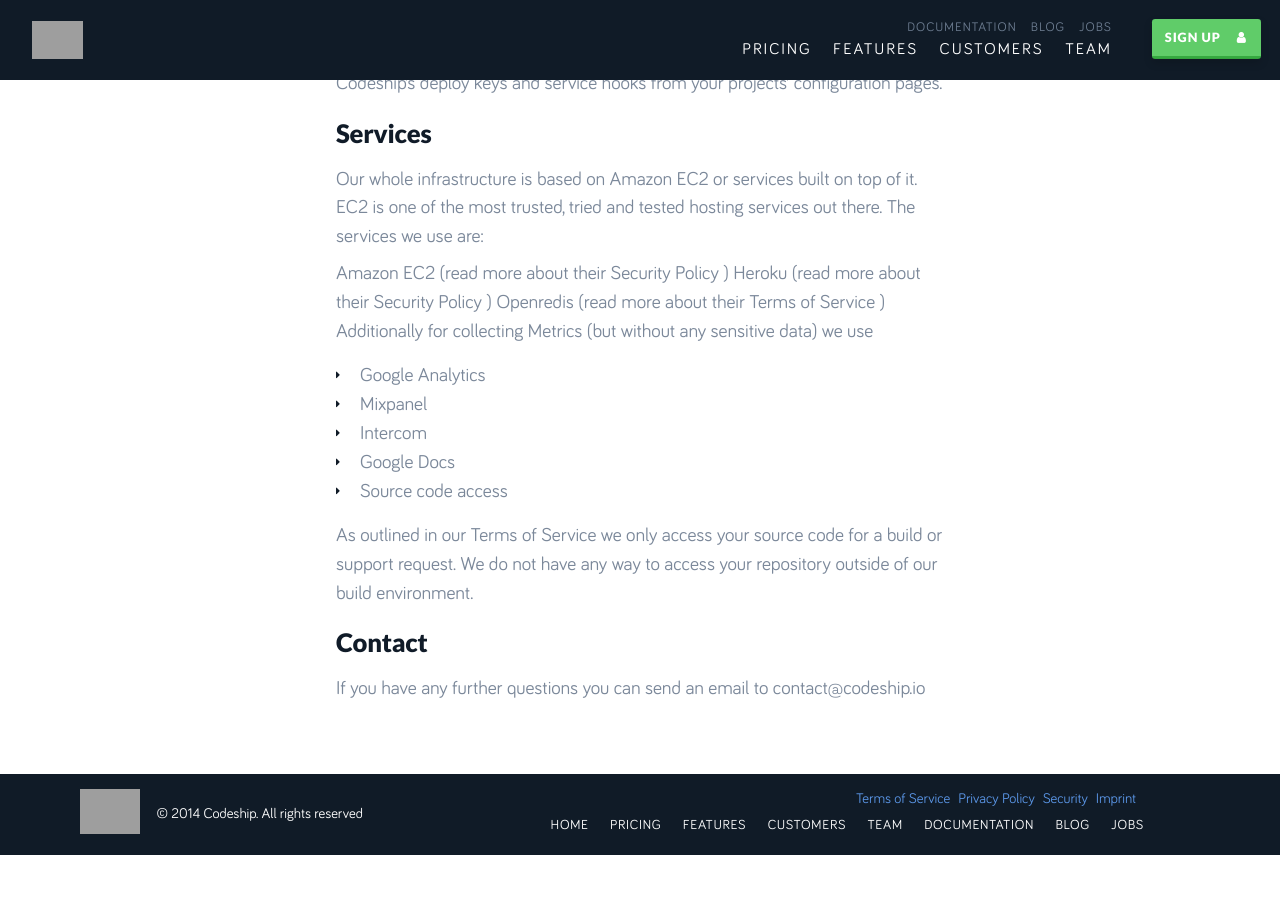
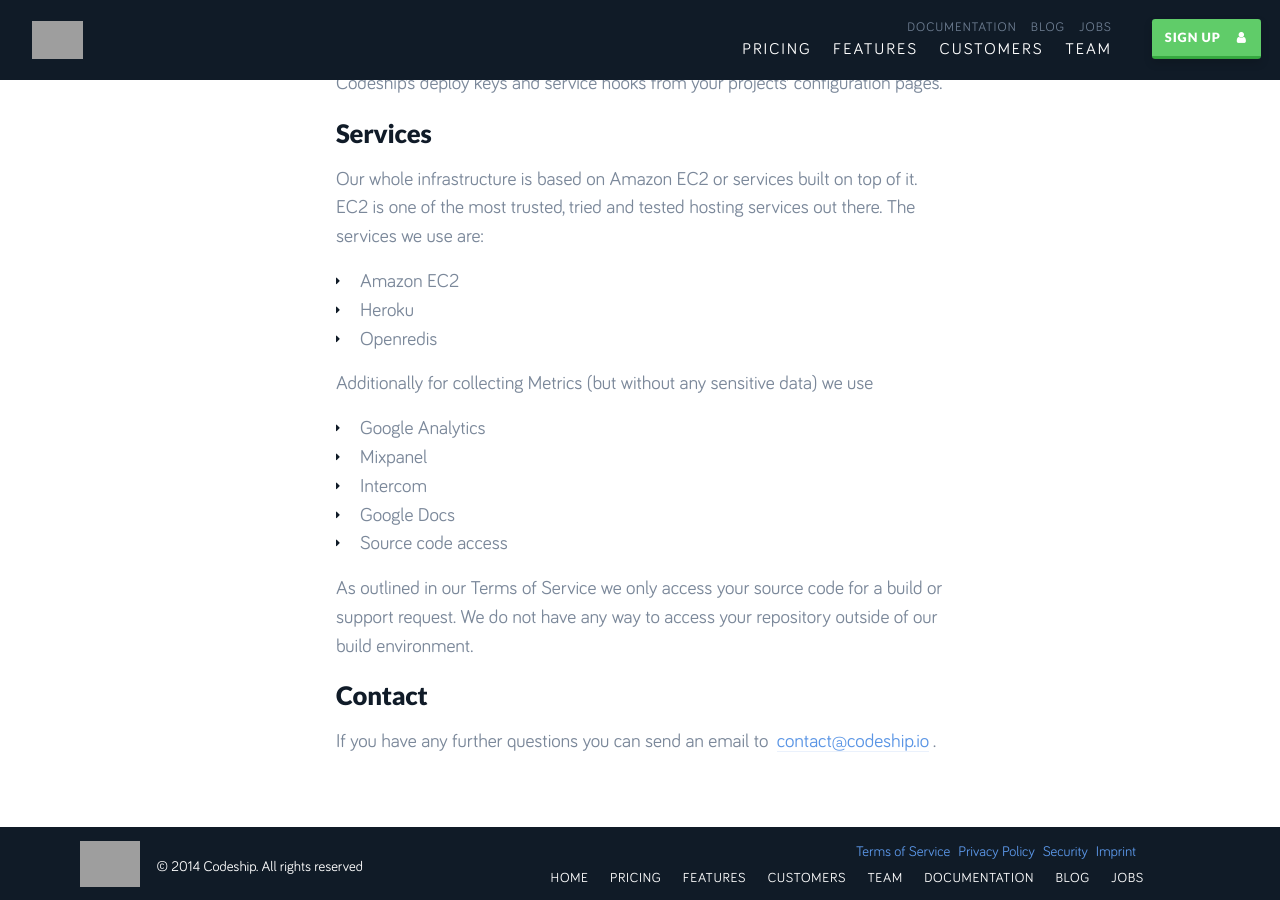
Before and after one commit to up1/documentation, a Jekyll site: the page built from _posts/security/2014-09-02-security.md, in a window 1280 px wide and 900 px high, scrolled down 1394 px. Built offline with Jekyll 4.4.1, drawn with Linux system fonts in a browser that asks for light colours; nearby versions of some CDN libraries; a script that is not in the unit is left out; comment, search, counter and statistics services are not loaded; before the commit the page ends 2249 px from its top, so only the background shows below that; grey boxes are pictures that could not be loaded.

Commit message:
Update Security pages

```diff
--- a/_posts/security/2014-09-02-security.md
+++ b/_posts/security/2014-09-02-security.md
@@ -28,9 +28,10 @@ You can revoke permission in your GitHub settings and by removing the Codeship's
 
 Our whole infrastructure is based on Amazon EC2 or services built on top of it. EC2 is one of the most trusted, tried and tested hosting services out there. The services we use are:
 
-Amazon EC2 (read more about their Security Policy )
-Heroku (read more about their Security Policy )
-Openredis (read more about their Terms of Service )
+* Amazon EC2
+* Heroku
+* Openredis
+
 Additionally for collecting Metrics (but without any sensitive data) we use
 
 + Google Analytics
@@ -43,4 +44,4 @@ As outlined in our Terms of Service we only access your source code for a build
 
 ## Contact
 
-If you have any further questions you can send an email to contact@codeship.io
+If you have any further questions you can send an email to [contact@codeship.io](contact@codeship.io).
```
Also changed, not shown: _posts/security/2014-09-02-vm-and-Infrastructure.md (+2 -2 lines).
